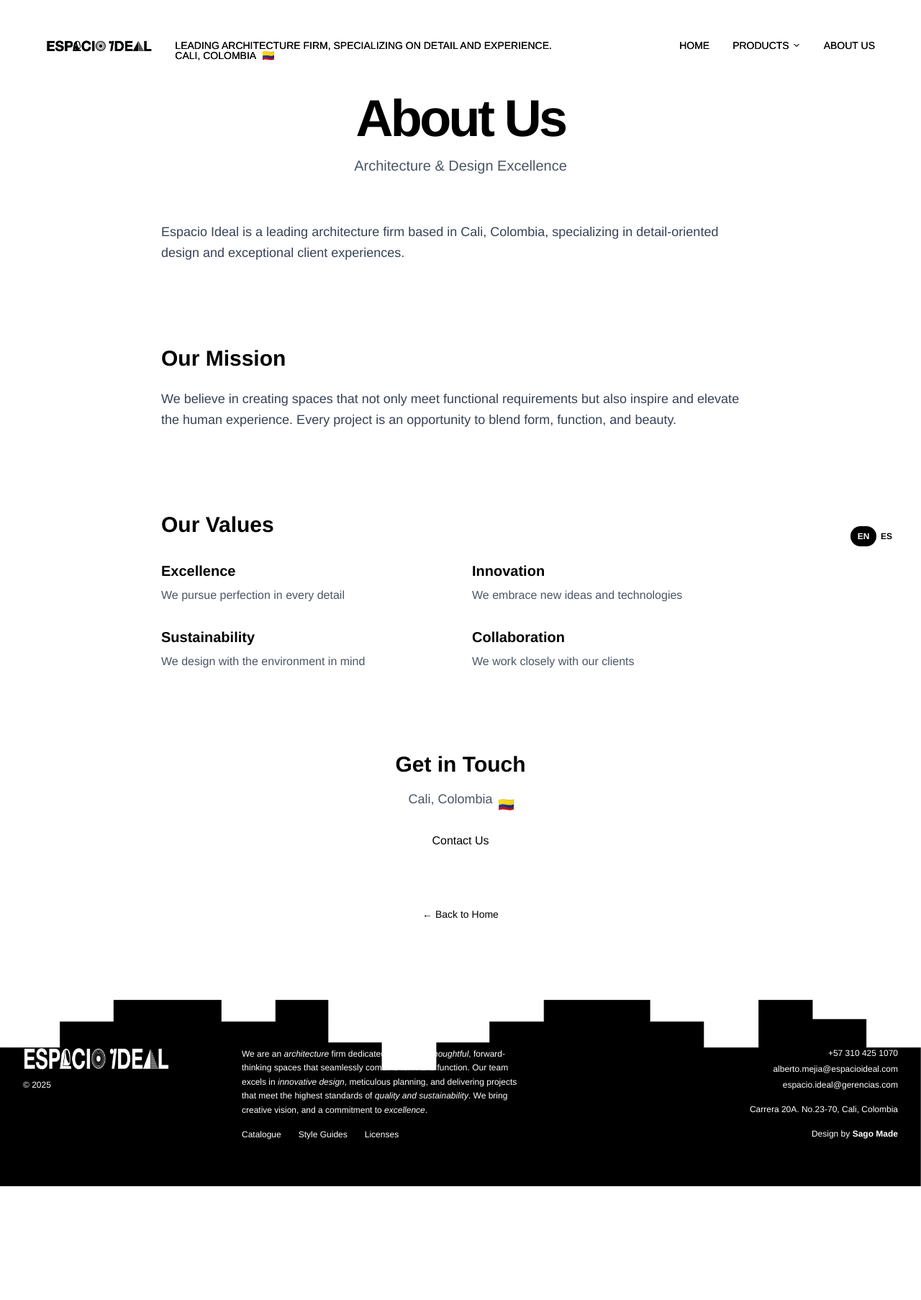
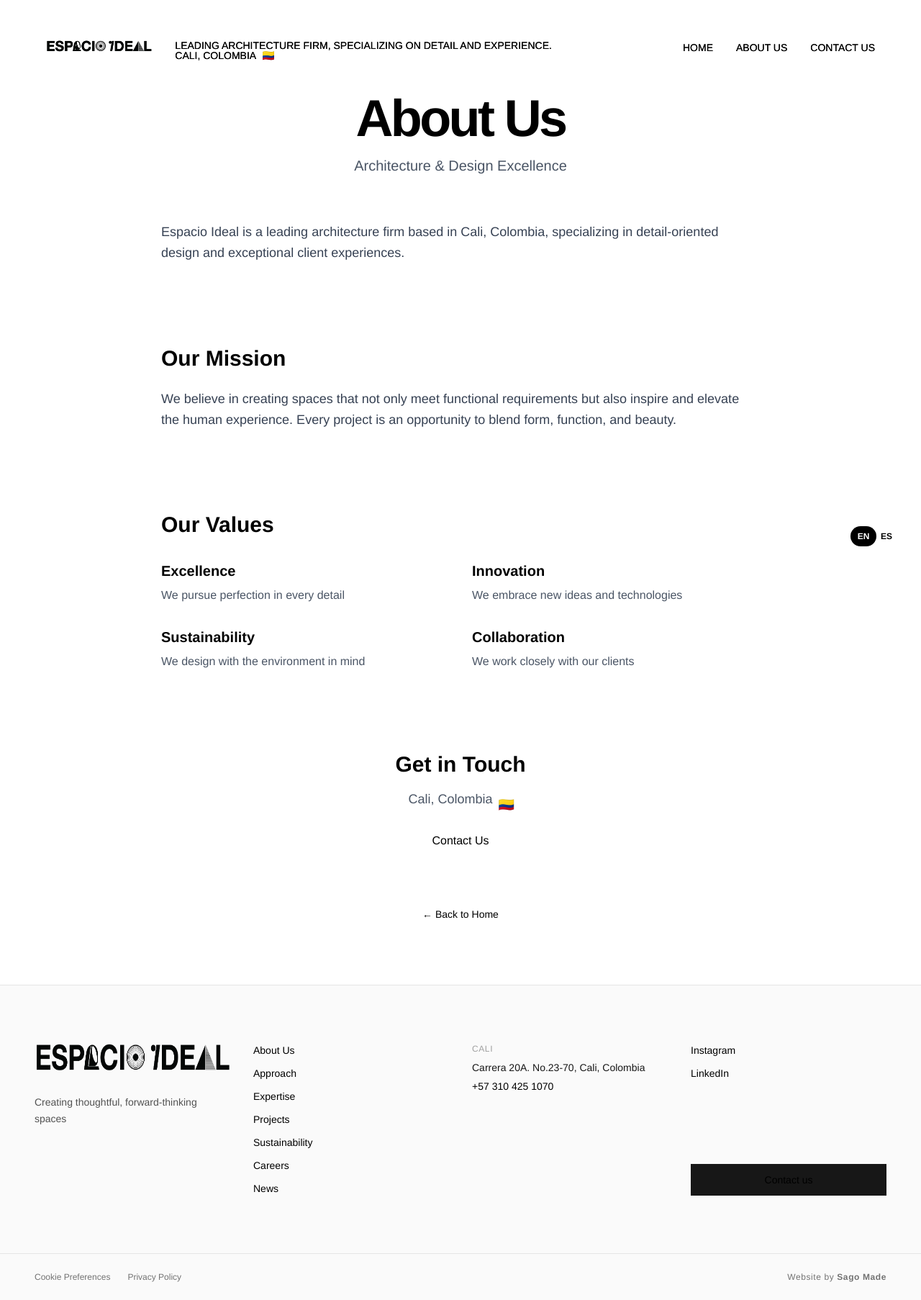
Before and after one commit to SantiMejia99/espacio-ideal, a React (Vite) app: page /about in a window 1280 px wide. Shown: the whole page at 72% size. Before the commit the page ends 1648 px from the top, so only its background shows below. Built offline with nearby package versions, Linux system fonts and the light colour scheme.

Commit message:
Nav and footer tests

```diff
--- a/src/components/Footer.tsx
+++ b/src/components/Footer.tsx
@@ -7,125 +7,202 @@ interface FooterProps {
 const Footer = ({ language }: FooterProps) => {
   const content = {
     EN: {
-      description: {
-        part1: "We are an",
-        architecture: "architecture",
-        part2: "firm dedicated to",
-        creating: "creating thoughtful",
-        part3:
-          ", forward-thinking spaces that seamlessly combine form and function. Our team excels in",
-        innovative: "innovative design",
-        part4:
-          ", meticulous planning, and delivering projects that meet the highest standards of",
-        quality: "quality and sustainability",
-        part5: ". We bring creative vision, and a commitment to",
-        excellence: "excellence",
-        part6: ".",
+      tagline: "Creating thoughtful, forward-thinking spaces",
+      navigation: {
+        aboutUs: "About Us",
+        approach: "Approach",
+        expertise: "Expertise",
+        projects: "Projects",
+        sustainability: "Sustainability",
+        careers: "Careers",
+        news: "News",
       },
-      links: {
-        catalogue: "Catalogue",
-        styleGuides: "Style Guides",
-        licenses: "Licenses",
+      social: {
+        instagram: "Instagram",
+        linkedin: "LinkedIn",
       },
-      designBy: "Design by",
+      contact: {
+        cali: "CALI",
+        address: "Carrera 20A. No.23-70, Cali, Colombia",
+        phone: "+57 310 425 1070",
+      },
+      footer: {
+        cookiePreferences: "Cookie Preferences",
+        privacyPolicy: "Privacy Policy",
+        websiteBy: "Website by",
+        designBy: "Sago Made",
+      },
     },
     ES: {
-      description: {
-        part1: "Somos una firma de",
-        architecture: "arquitectura",
-        part2: "dedicada a",
-        creating: "crear espacios reflexivos",
-        part3:
-          " y con visión de futuro que combinan perfectamente forma y función. Nuestro equipo sobresale en",
-        innovative: "diseño innovador",
-        part4:
-          ", planificación meticulosa y entrega de proyectos que cumplen con los más altos estándares de",
-        quality: "calidad y sostenibilidad",
-        part5: ". Aportamos visión creativa y un compromiso con la",
-        excellence: "excelencia",
-        part6: ".",
+      tagline: "Creando espacios reflexivos y con visión de futuro",
+      navigation: {
+        aboutUs: "Sobre Nosotros",
+        approach: "Enfoque",
+        expertise: "Experiencia",
+        projects: "Proyectos",
+        sustainability: "Sostenibilidad",
+        careers: "Carreras",
+        news: "Noticias",
       },
-      links: {
-        catalogue: "Catálogo",
-        styleGuides: "Guías de Estilo",
-        licenses: "Licencias",
+      social: {
+        instagram: "Instagram",
+        linkedin: "LinkedIn",
       },
-      designBy: "Diseño por",
+      contact: {
+        cali: "CALI",
+        address: "Carrera 20A. No.23-70, Cali, Colombia",
+        phone: "+57 310 425 1070",
+      },
+      footer: {
+        cookiePreferences: "Preferencias de Cookies",
+        privacyPolicy: "Política de Privacidad",
+        websiteBy: "Sitio web por",
+        designBy: "Sago Made",
+      },
     },
   };
 
-  const desc = content[language].description;
-  const links = content[language].links;
+  const t = content[language];
 
   return (
-    <footer className="relative w-full text-white overflow-hidden m-0 p-0">
-      {/* SVG defines footer height */}
-      <div className="w-full aspect-1920/420">
-        <div
-          className="
-        w-full h-full
-        bg-[url('/Branding/espacio-footer.svg')]
-        bg-no-repeat
-        bg-bottom
-        bg-contain
-        mb-0
-      "
-        />
-      </div>
-
-      {/* Content layered on top */}
-      <div className="absolute inset-0 px-4 sm:px-8 py-12 sm:py-16 flex flex-col justify-end">
-        <div className="flex flex-col lg:flex-row justify-between items-start gap-12 lg:gap-16">
-          {/* Left */}
-          <div className="flex flex-col w-full lg:w-1/6">
-            <Link to="/" className="hover:opacity-60 transition-opacity">
+    <footer className="w-full bg-neutral-50 border-t border-neutral-200">
+      {/* Main Footer Content */}
+      <div className="max-w-screen-2xl mx-auto px-6 sm:px-8 lg:px-12 py-12 sm:py-16 lg:py-20">
+        <div className="grid grid-cols-1 md:grid-cols-2 lg:grid-cols-12 gap-12 lg:gap-8">
+          {/* Left Column - Logo & Tagline */}
+          <div className="lg:col-span-3">
+            <Link
+              to="/"
+              className="inline-block mb-6 hover:opacity-70 transition-opacity"
+            >
               <img
                 src="/Branding/espacio-logo.webp"
                 alt="Espacio Ideal Logo"
-                className="h-8 w-auto brightness-0 invert"
+                className="h-10 w-auto"
               />
             </Link>
-            <p className="text-xs mt-3">© 2025</p>
+            <p className="text-sm text-neutral-600 leading-relaxed max-w-xs">
+              {t.tagline}
+            </p>
           </div>
 
-          {/* Center */}
-          <div className="flex flex-col space-y-4 w-full lg:w-1/3">
-            <p className="text-xs leading-relaxed">
-              {desc.part1} <em>{desc.architecture}</em> {desc.part2}{" "}
-              <em>{desc.creating}</em>
-              {desc.part3} <em>{desc.innovative}</em>
-              {desc.part4} <em>{desc.quality}</em>
-              {desc.part5} <em>{desc.excellence}</em>
-              {desc.part6}
-            </p>
+          {/* Middle Column - Navigation Links */}
+          <div className="lg:col-span-3">
+            <nav className="flex flex-col space-y-3">
+              <Link
+                to="/about"
+                className="text-sm text-neutral-900 hover:text-neutral-600 transition-colors"
+              >
+                {t.navigation.aboutUs}
+              </Link>
+              <Link
+                to="/approach"
+                className="text-sm text-neutral-900 hover:text-neutral-600 transition-colors"
+              >
+                {t.navigation.approach}
+              </Link>
+              <Link
+                to="/expertise"
+                className="text-sm text-neutral-900 hover:text-neutral-600 transition-colors"
+              >
+                {t.navigation.expertise}
+              </Link>
+              <Link
+                to="/projects"
+                className="text-sm text-neutral-900 hover:text-neutral-600 transition-colors"
+              >
+                {t.navigation.projects}
+              </Link>
+              <Link
+                to="/sustainability"
+                className="text-sm text-neutral-900 hover:text-neutral-600 transition-colors"
+              >
+                {t.navigation.sustainability}
+              </Link>
+              <Link
+                to="/careers"
+                className="text-sm text-neutral-900 hover:text-neutral-600 transition-colors"
+              >
+                {t.navigation.careers}
+              </Link>
+              <Link
+                to="/news"
+                className="text-sm text-neutral-900 hover:text-neutral-600 transition-colors"
+              >
+                {t.navigation.news}
+              </Link>
+            </nav>
+          </div>
 
-            <div className="flex flex-wrap gap-x-6 gap-y-2 text-xs">
-              <Link to="/catalogue" className="underline">
-                {links.catalogue}
-              </Link>
-              <Link to="/style-guides" className="underline">
-                {links.styleGuides}
-              </Link>
-              <Link to="/licenses" className="underline">
-                {links.licenses}
-              </Link>
+          {/* Right Column - Contact Info */}
+          <div className="lg:col-span-3">
+            <div className="space-y-4">
+              <div>
+                <p className="text-xs text-neutral-400 uppercase tracking-wider mb-2">
+                  {t.contact.cali}
+                </p>
+                <p className="text-sm text-neutral-900 mb-1">
+                  {t.contact.address}
+                </p>
+                <a
+                  href={`tel:${t.contact.phone.replace(/\s/g, "")}`}
+                  className="text-sm text-neutral-900 hover:text-neutral-600 transition-colors"
+                >
+                  {t.contact.phone}
+                </a>
+              </div>
             </div>
           </div>
 
-          {/* Right */}
-          <div className="flex flex-col w-full lg:w-1/3 items-start lg:items-end text-xs space-y-1.5">
-            <a href="tel:+573104251070">+57 310 425 1070</a>
-            <a href="mailto:alberto.mejia@espacioideal.com">
-              alberto.mejia@espacioideal.com
-            </a>
-            <a href="mailto:espacio.ideal@gerencias.com">
-              espacio.ideal@gerencias.com
-            </a>
-            <p className="mt-3 lg:text-right">
-              Carrera 20A. No.23-70, Cali, Colombia
-            </p>
-            <p className="mt-3">
-              {content[language].designBy} <strong>Sago Made</strong>
+          {/* Far Right Column - Social & Contact Button */}
+          <div className="lg:col-span-3 flex flex-col justify-between">
+            <div className="flex flex-col space-y-3 mb-8 lg:mb-0">
+              <a
+                href="https://instagram.com/espacioideal"
+                target="_blank"
+                rel="noopener noreferrer"
+                className="text-sm text-neutral-900 hover:text-neutral-600 transition-colors"
+              >
+                {t.social.instagram}
+              </a>
+              <a
+                href="https://linkedin.com/company/espacioideal"
+                target="_blank"
+                rel="noopener noreferrer"
+                className="text-sm text-neutral-900 hover:text-neutral-600 transition-colors"
+              >
+                {t.social.linkedin}
+              </a>
+            </div>
+
+            <Link
+              to="/contact"
+              className="inline-block bg-neutral-900 text-white text-sm px-8 py-3 hover:bg-neutral-700 transition-colors text-center"
+            >
+              Contact us
+            </Link>
+          </div>
+        </div>
+      </div>
+
+      {/* Bottom Bar */}
+      <div className="border-t border-neutral-200">
+        <div className="max-w-screen-2xl mx-auto px-6 sm:px-8 lg:px-12 py-6">
+          <div className="flex flex-col sm:flex-row justify-between items-start sm:items-center gap-4 text-xs text-neutral-500">
+            <div className="flex flex-wrap gap-x-6 gap-y-2">
+              <button className="hover:text-neutral-900 transition-colors">
+                {t.footer.cookiePreferences}
+              </button>
+              <Link
+                to="/privacy"
+                className="hover:text-neutral-900 transition-colors"
+              >
+                {t.footer.privacyPolicy}
+              </Link>
+            </div>
+            <p className="tracking-wider">
+              {t.footer.websiteBy}{" "}
+              <span className="font-semibold">{t.footer.designBy}</span>
             </p>
           </div>
         </div>
--- a/src/components/Navigation.tsx
+++ b/src/components/Navigation.tsx
@@ -1,28 +1,23 @@
+import { useState } from "react";
 import { Link } from "react-router-dom";
-import {
-  NavigationMenu,
-  NavigationMenuContent,
-  NavigationMenuItem,
-  NavigationMenuLink,
-  NavigationMenuList,
-  NavigationMenuTrigger,
-} from "@/components/ui/navigation-menu";
 
 interface NavigationProps {
   language: "EN" | "ES";
 }
 
 const Navigation = ({ language }: NavigationProps) => {
+  const [mobileMenuOpen, setMobileMenuOpen] = useState(false);
+
   const nav = {
     EN: {
       home: "HOME",
-      products: "PRODUCTS",
       about: "ABOUT US",
+      contact: "CONTACT US",
     },
     ES: {
       home: "INICIO",
-      products: "PRODUCTOS",
       about: "SOBRE NOSOTROS",
+      contact: "CONTÁCTANOS",
     },
   };
 
@@ -39,47 +34,10 @@ const Navigation = ({ language }: NavigationProps) => {
     },
   };
 
-  const products = {
-    EN: [
-      {
-        title: "Furniture",
-        href: "/products/furniture",
-        description: "Contemporary furniture pieces for modern spaces",
-      },
-      {
-        title: "Lighting",
-        href: "/products/lighting",
-        description: "Sophisticated lighting solutions",
-      },
-      {
-        title: "Decor",
-        href: "/products/decor",
-        description: "Carefully selected decorative elements",
-      },
-    ],
-    ES: [
-      {
-        title: "Muebles",
-        href: "/products/furniture",
-        description:
-          "Piezas de mobiliario contemporáneo para espacios modernos",
-      },
-      {
-        title: "Iluminación",
-        href: "/products/lighting",
-        description: "Soluciones de iluminación sofisticadas",
-      },
-      {
-        title: "Decoración",
-        href: "/products/decor",
-        description: "Elementos decorativos cuidadosamente seleccionados",
-      },
-    ],
-  };
-
   return (
-    <nav className="fixed top-8 left-0 right-0 mx-8 z-50 px-8 py-6 bg-transparent">
-      {" "}
+    <>
+      {/* Desktop Navigation */}
+      <nav className="hidden lg:block fixed top-8 left-0 right-0 mx-8 z-50 px-8 py-6 bg-transparent">
         <div className="flex items-start w-full">
           {/* Left Side - Logo and Description */}
           <div className="flex gap-8 items-start">
@@ -93,7 +51,7 @@ const Navigation = ({ language }: NavigationProps) => {
             </Link>
 
             {/* Description Text */}
-          <div className="text-sm gap-4 text-black  leading-none! ">
+            <div className="text-sm gap-4 text-black leading-none!">
               <span>
                 {description[language].leading} {description[language].detail}
               </span>
@@ -105,54 +63,128 @@ const Navigation = ({ language }: NavigationProps) => {
           </div>
 
           {/* Right Side - Navigation Menu */}
-        <div className="ml-auto flex gap-8 text-sm font-normal bg-transparent hover:bg-transparent hover:opacity-60 data-[state=open]:bg-transparent leading-none! ">
+          <div className="ml-auto flex gap-8 text-sm font-normal leading-none!">
             {/* Home */}
             <Link
               to="/"
-            className="text-sm font-normal bg-transparent hover:bg-transparent hover:opacity-60 data-[state=open]:bg-transparent p-0! h-auto! leading-none! items-baseline! justify-start!"
+              className="text-sm font-normal hover:opacity-60 transition-opacity"
             >
               {nav[language].home}
             </Link>
 
-          {/* Products Dropdown */}
-          <NavigationMenu>
-            <NavigationMenuList>
-              <NavigationMenuItem>
-                <NavigationMenuTrigger className="text-sm font-normal bg-transparent hover:bg-transparent hover:opacity-60 data-[state=open]:bg-transparent p-0! h-auto! leading-none! items-baseline! justify-start!">
-                  {nav[language].products}
-                </NavigationMenuTrigger>
-                <NavigationMenuContent>
-                  <ul className="grid w-600 gap-3 p-4">
-                    {products[language].map((product) => (
-                      <li key={product.href}>
-                        <Link to={product.href}>
-                          <NavigationMenuLink className="text-sm font-normal hover:opacity-60 transition-opacity bg-transparent">
-                            <div className="text-sm font-normal leading-none">
-                              {product.title}
+            {/* About */}
+            <Link
+              to="/about"
+              className="text-sm font-normal hover:opacity-60 transition-opacity"
+            >
+              {nav[language].about}
+            </Link>
+
+            {/* Contact */}
+            <Link
+              to="/contact"
+              className="text-sm font-normal hover:opacity-60 transition-opacity"
+            >
+              {nav[language].contact}
+            </Link>
           </div>
-                            <p className="line-clamp-2 text-sm leading-snug text-muted-foreground">
-                              {product.description}
-                            </p>
-                          </NavigationMenuLink>
+        </div>
+      </nav>
+
+      {/* Mobile Navigation */}
+      <nav className="lg:hidden fixed top-0 left-0 right-0 z-50 bg-white border-b border-neutral-200">
+        <div className="px-4 py-4">
+          <div className="flex items-center justify-between">
+            {/* Left Side - Logo */}
+            <div className="flex flex-col gap-1">
+              <Link to="/" className="hover:opacity-60 transition-opacity">
+                <img
+                  src="/Branding/espacio-logo.webp"
+                  alt="Espacio Ideal Logo"
+                  className="h-5 w-auto"
+                />
               </Link>
-                      </li>
-                    ))}
-                  </ul>
-                </NavigationMenuContent>
-              </NavigationMenuItem>
-            </NavigationMenuList>
-          </NavigationMenu>
+            </div>
+
+            {/* Right Side - Hamburger Button */}
+            <button
+              onClick={() => setMobileMenuOpen(!mobileMenuOpen)}
+              className="p-2 hover:bg-neutral-100 transition-colors rounded"
+              aria-label="Toggle menu"
+            >
+              <svg
+                width="24"
+                height="24"
+                viewBox="0 0 24 24"
+                fill="none"
+                stroke="currentColor"
+                strokeWidth="2"
+                strokeLinecap="round"
+                strokeLinejoin="round"
+                className={`transition-transform duration-300 ${
+                  mobileMenuOpen ? "rotate-90" : ""
+                }`}
+              >
+                {mobileMenuOpen ? (
+                  <>
+                    <line x1="18" y1="6" x2="6" y2="18"></line>
+                    <line x1="6" y1="6" x2="18" y2="18"></line>
+                  </>
+                ) : (
+                  <>
+                    <line x1="3" y1="12" x2="21" y2="12"></line>
+                    <line x1="3" y1="6" x2="21" y2="6"></line>
+                    <line x1="3" y1="18" x2="21" y2="18"></line>
+                  </>
+                )}
+              </svg>
+            </button>
+          </div>
+        </div>
+
+        {/* Mobile Menu Dropdown */}
+        <div
+          className={`overflow-hidden transition-all duration-300 ease-in-out ${
+            mobileMenuOpen ? "max-h-96 opacity-100" : "max-h-0 opacity-0"
+          }`}
+        >
+          <div className="px-4 py-4 bg-white border-t border-neutral-200">
+            {/* Home */}
+            <Link
+              to="/"
+              onClick={() => setMobileMenuOpen(false)}
+              className="block py-3 text-sm font-normal hover:opacity-60 transition-opacity"
+            >
+              {nav[language].home}
+            </Link>
 
             {/* About */}
             <Link
               to="/about"
-            className="text-sm font-normal hover:opacity-60 transition-opacity leading-none"
+              onClick={() => setMobileMenuOpen(false)}
+              className="block py-3 text-sm font-normal hover:opacity-60 transition-opacity"
             >
               {nav[language].about}
             </Link>
+
+            {/* Contact */}
+            <Link
+              to="/contact"
+              onClick={() => setMobileMenuOpen(false)}
+              className="block py-3 text-sm font-normal hover:opacity-60 transition-opacity"
+            >
+              {nav[language].contact}
+            </Link>
+
+            {/* Location */}
+            <div className="pt-4 mt-4 border-t border-neutral-200 text-xs text-neutral-500 flex items-center gap-2">
+              {description[language].location}
+              <span className="inline-block">🇨🇴</span>
+            </div>
           </div>
         </div>
       </nav>
+    </>
   );
 };
 
--- a/src/components/layout/LocalTime.tsx
+++ b/src/components/layout/LocalTime.tsx
@@ -11,6 +11,7 @@ const LocalTime = () => {
         hour12: true,
         hour: "2-digit",
         minute: "2-digit",
+        second: "2-digit",
       });
       setCurrentTime(caliTime);
     };
```
Lines whose indentation alone changed are shown as unchanged.
